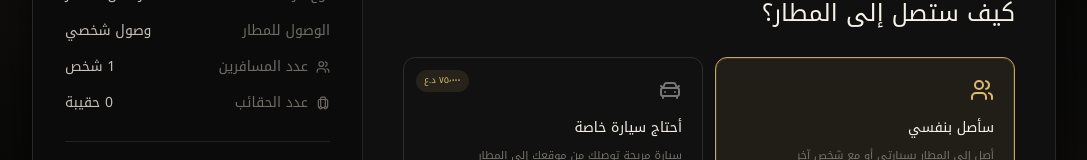
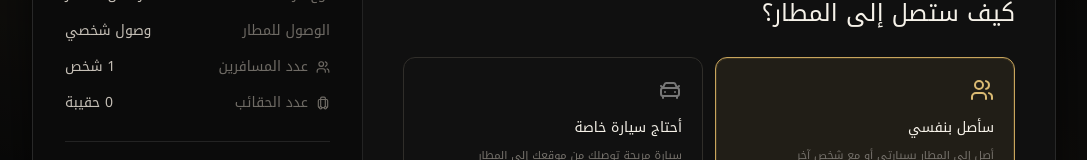
Before and after one commit to mohanedadnan99-dotcom/BaghdadLounge, a Next.js app: page / in a window 1280 px wide. Both pictures are taken after a click on the button "التالي". Shown: the part 1315-1475 px from the top of the page, without its empty margins (96-1183 px from the left). Built offline with nearby package versions, Linux system fonts and the light colour scheme.

Commit message:
Show private car price only in booking summary

```diff
--- a/components/booking-experience.tsx
+++ b/components/booking-experience.tsx
@@ -111,7 +111,7 @@ export function BookingExperience({lang}:{lang:Lang}) {
               <StepTitle eyebrow={form.tripType==="arrival"?t.transportService:t.accessService} title={form.tripType==="arrival"?t.arrivalCarQ:t.departureCarQ} />
               <div className="grid gap-3 sm:grid-cols-2">
                 <Choice rtl={rtl} active={form.transport==="self"} onClick={()=>patch("transport","self")} icon={<Users/>} title={form.tripType==="arrival"?t.noThanks:t.self} desc={form.tripType==="arrival"?t.loungeOnly:t.selfDesc} />
-                <Choice rtl={rtl} active={form.transport==="chauffeur"} onClick={()=>patch("transport","chauffeur")} icon={<CarFront/>} title={t.privateCar} desc={form.tripType==="arrival"?t.arrivalCarDesc:t.departureCarDesc} badge={money(75000)} />
+                <Choice rtl={rtl} active={form.transport==="chauffeur"} onClick={()=>patch("transport","chauffeur")} icon={<CarFront/>} title={t.privateCar} desc={form.tripType==="arrival"?t.arrivalCarDesc:t.departureCarDesc} />
               </div>
               {form.transport==="chauffeur" && <div className="mt-6 grid gap-4 border-t border-white/8 pt-6 sm:grid-cols-2">
                 <Field label={t.side}><select className="field" value={form.side} onChange={e=>patch("side",e.target.value as FormState["side"])}><option value="karkh">{t.karkh}</option><option value="rusafa">{t.rusafa}</option></select></Field>
```
